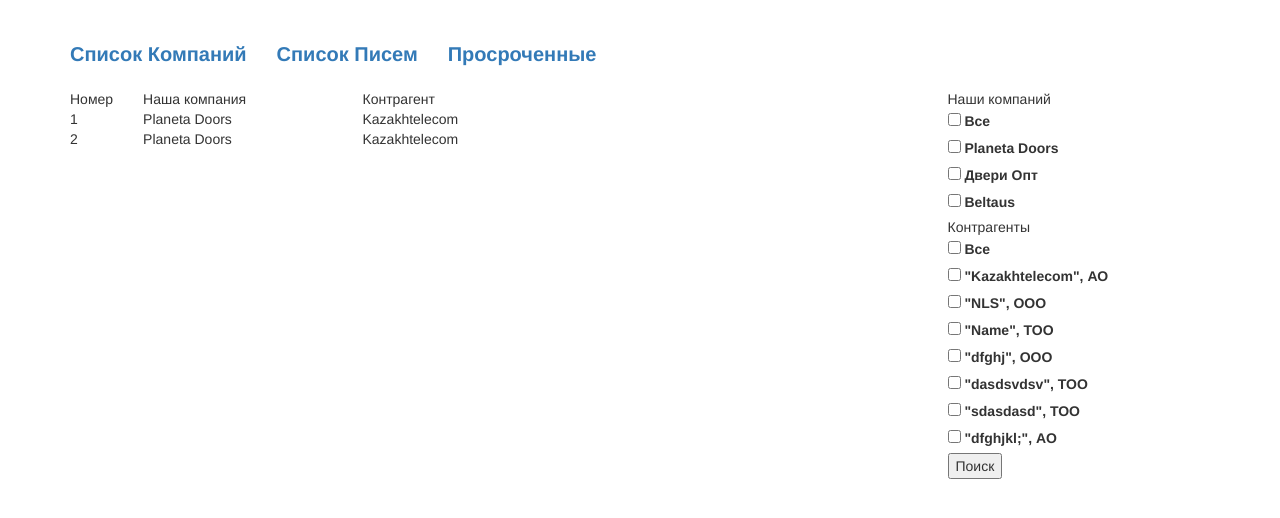
After one commit to Yerassyl-Mukhamedi/kister, a Django app: template blog/templates/blog/mail_search.html in a window 1280 px wide. The commit adds this page. Shown: the top 518 px of the page. Run offline with Django 3.2, Linux system fonts and the light colour scheme; the template is opened without the code that fills it: values that come from a table or form of the project are taken from there, others are empty; a user stored in the database is signed in; data comes from the database, SQL or seed files in the repository; both versions use the stored data as it was after the commit; some libraries are stand-ins or nearby versions.

Commit message:
mail_search

```diff
--- a/blog/admin.py
+++ b/blog/admin.py
@@ -8,6 +8,7 @@ admin.site.register(OwnCompany)
 admin.site.register(Sub)
 admin.site.register(InMail)
 admin.site.register(OutMail)
+admin.site.register(Worker)
 
 class DogovorAdmin(admin.ModelAdmin):
     readonly_fields=('status')
--- a/blog/models.py
+++ b/blog/models.py
@@ -57,8 +57,21 @@ class Sub(models.Model):
     def __str__(self):
         return str(self.number)
 
+
+class Worker(models.Model):
+    name = models.CharField('Имя', max_length=200, default='')
+    surname = models.CharField('Фамилия', max_length=200, default='')
+    email = models.CharField('E-mail', max_length=200, default='')
+    phone = models.CharField('Номер Телефона', max_length=200, default='')
+
+
+    def __str__(self):
+        return self.name + ' ' + self.surname
+
+
 class Dogovor(models.Model):
     created_at = models.DateField(auto_now_add=True, null=True,)
+    init = models.ForeignKey(Worker, on_delete=models.CASCADE, null=True, verbose_name='Инициатор')
     own_company = models.ForeignKey(OwnCompany, on_delete=models.CASCADE, null=True, verbose_name='Сторона 1')
     signer_one = models.CharField('Подписант 1', max_length=1, choices=signer_choice, default='1')
     side_two = models.ForeignKey(Entity, on_delete=models.CASCADE, null=True, verbose_name='Сторона 2', related_name='Side 2+')
@@ -105,6 +118,10 @@ class InMail(models.Model):
     response_to = models.ForeignKey('OutMail', on_delete=models.CASCADE, null=True, blank=True, verbose_name='Ответ на письмо')
     topic = models.TextField('Тема', max_length=500, null=True, blank=True)
 
+
+    class Meta:
+        unique_together = ('in_number', 'own_company',)
+
     def __str__(self):
         return str(self.own_company) + " " + str(self.side_two)
 
@@ -118,6 +135,8 @@ class OutMail(models.Model):
     response_to = models.ForeignKey('InMail', on_delete=models.CASCADE, null=True, blank=True, verbose_name='Ответ на письмо')
     topic = models.TextField('Тема', max_length=500, null=True, blank=True)
 
+    class Meta:
+        unique_together = ('out_number', 'own_company',)
     def __str__(self):
         return str(self.side_two) + " " + str(self.own_company)
 
--- a/blog/static/css/style.css
+++ b/blog/static/css/style.css
@@ -75,6 +75,14 @@
   width: 50px;
 }
 
+.mail_list input {
+  display: none;
+}
+
+.mail_search .hade {
+  display: none;
+}
+
 .mail_detail .title {
   font-size: 20px;
   font-weight: bold;
--- a/blog/static/js/code.js
+++ b/blog/static/js/code.js
@@ -40,6 +40,7 @@ own = []
 other = []
 original = []
 auto = []
+init = []
 
 $(".all").change(function() {
     pk = this.id
@@ -55,6 +56,9 @@ $(".all").change(function() {
     }
     else if(this.id.includes('auto')){
         list = auto;
+    }
+    else if(this.id.includes('init')){
+        list = init;
     }
 
     if(this.checked) {
@@ -80,6 +84,9 @@ $(".all").change(function() {
         }
         else if(this.id.includes('auto')){
             auto = list;
+        }
+        else if(this.id.includes('init')){
+            init = list;
         }
     }
     else{
@@ -107,9 +114,11 @@ $(".all").change(function() {
         else if(this.id.includes('auto')){
             auto = list;
         }
+        else if(this.id.includes('init')){
+            init = list;
+        }
     }
     $( "#" + this.classList[1] ).val(list);
-
 });
 
 if (window.location.href.indexOf("entity_list") > -1) {
--- a/blog/static/scss/style.scss
+++ b/blog/static/scss/style.scss
@@ -75,8 +75,16 @@
             width: 50px;
         }
     }
+    input{
+        display: none;
+    }
 }
 
+.mail_search{
+    .hade{
+        display: none;
+    }
+}
 .mail_detail{
     .title{
         font-size: 20px;
--- a/blog/templates/blog/company_list.html
+++ b/blog/templates/blog/company_list.html
@@ -20,6 +20,7 @@
                         <input class="input" name="q" type="text" placeholder="Search...">
                         <input class="input" type="text" name="own" id="own" placeholder="Наши компаний">
                         <input class="input" type="text" name="other" id="other" placeholder="Контрагенты">
+                        <input class="input" type="text" name="init" id="init" placeholder="Initiator">
                         <input class="input" type="text" name="original" id="original" placeholder="original">
                         <input class="input" type="text" name="auto" id="auto" placeholder="auto">
                         <input class="input" type="date" name="date_start" id="date_start" value="2018-01-01">
--- /dev/null
+++ b/blog/templates/blog/mail_search.html
@@ -0,0 +1,43 @@
+{% extends 'blog/base.html' %}
+{% block content %}
+    <div class="mail_search">
+        <div class="row">
+            <div class="col-md-9">
+                <div class="row sub_titles">
+                    <div class="col-md-1">Номер</div>
+                    <div class="col-md-3">Наша компания</div>
+                    <div class="col-md-3">Контрагент</div>
+                </div>
+                {% for mail in mails %}
+                <div class="row">
+                    <div class="col-md-1">{{mail.in_number}}</div>
+                    <div class="col-md-3">{{mail.own_company}}</div>
+                    <div class="col-md-3">{{mail.side_two.name}}</div>
+                </div>
+                {% endfor %}
+            </div>
+            <div class="col-md-3">
+                <form action="{% url 'mail_search' %}" method="get">
+                    <div class="title">Наши компаний</div>
+                    <input class="all own" type="checkbox" value=0 id="own0">
+                    <label for="own_all">Все</label><br>
+                    {% for company in companys %}
+                        <input class="all own" type="checkbox" id="own{{ company.id }}" value={{ company.id }}>
+                        <label for="own{{ company.id }}"> {{ company }}</label><br>
+                    {% endfor %}
+                    <input type="text" class="hade" name="own" id="own" placeholder="Наши компаний">
+                    <div class="title">Контрагенты</div>
+                    <input class="all other" type="checkbox" value=0 id="other0">
+                    <label for="other_all">Все</label><br>
+                    {% for entity in entitys %}
+                        <input class="all other" type="checkbox" id="other{{entity.id}}" value={{ entity.id }}>
+                        <label for="other{{ entity.id }}">{{ entity }}</label><br>
+                    {% endfor %}
+                    <input type="text" class="hade" name="other" id="other" placeholder="Контрагенты">
+
+                    <button type="submit">Поиск</button>
+                </form>
+            </div>
+        </div>
+    </div>
+{% endblock %}
--- a/blog/urls.py
+++ b/blog/urls.py
@@ -13,6 +13,7 @@ urlpatterns = [
     path('dogovor_delete/<int:pk>/<int:pk_alt>/<int:pk_altos>/', views.dogovor_delete, name='dogovor_delete'),
     path('delete_list/', views.delete_list, name='delete_list'),
     path('search_list/', views.search_list, name='search_list'),
+    path('mail_search/', views.mail_search, name='mail_search'),
     path('expired_list/', views.expired_list, name='expired_list'),
     path('mail_detail/<str:status>/<int:pk>', views.mail_detail, name='mail_detail'),
     path('sub_detail/<int:pk>', views.sub_detail, name='sub_detail'),
```
Also changed, not shown: blog/templates/blog/mail_list.html (+12 -1 lines), blog/templates/blog/search_list.html (+20 -6 lines), blog/views.py (+40 -15 lines), blog/migrations/0016_auto_20200915_2353.py (added), blog/migrations/0017_auto_20200916_0100.py (added), db.sqlite3, 1 other file.
